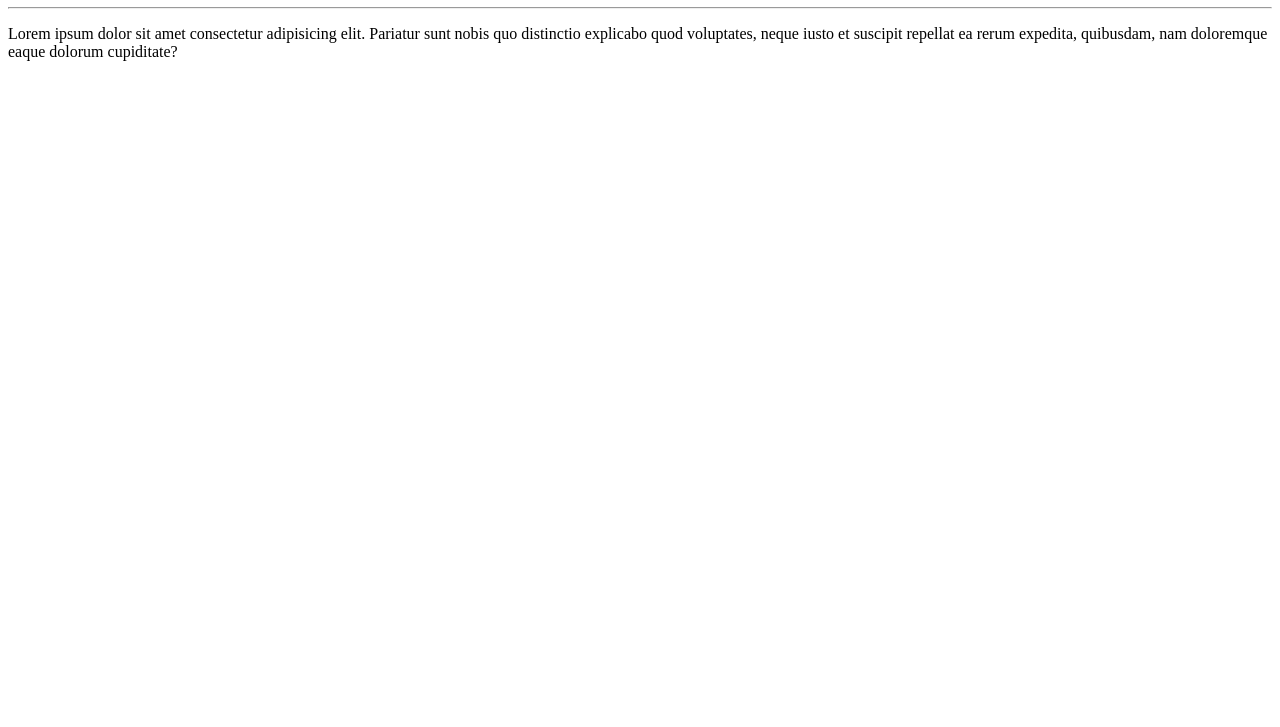
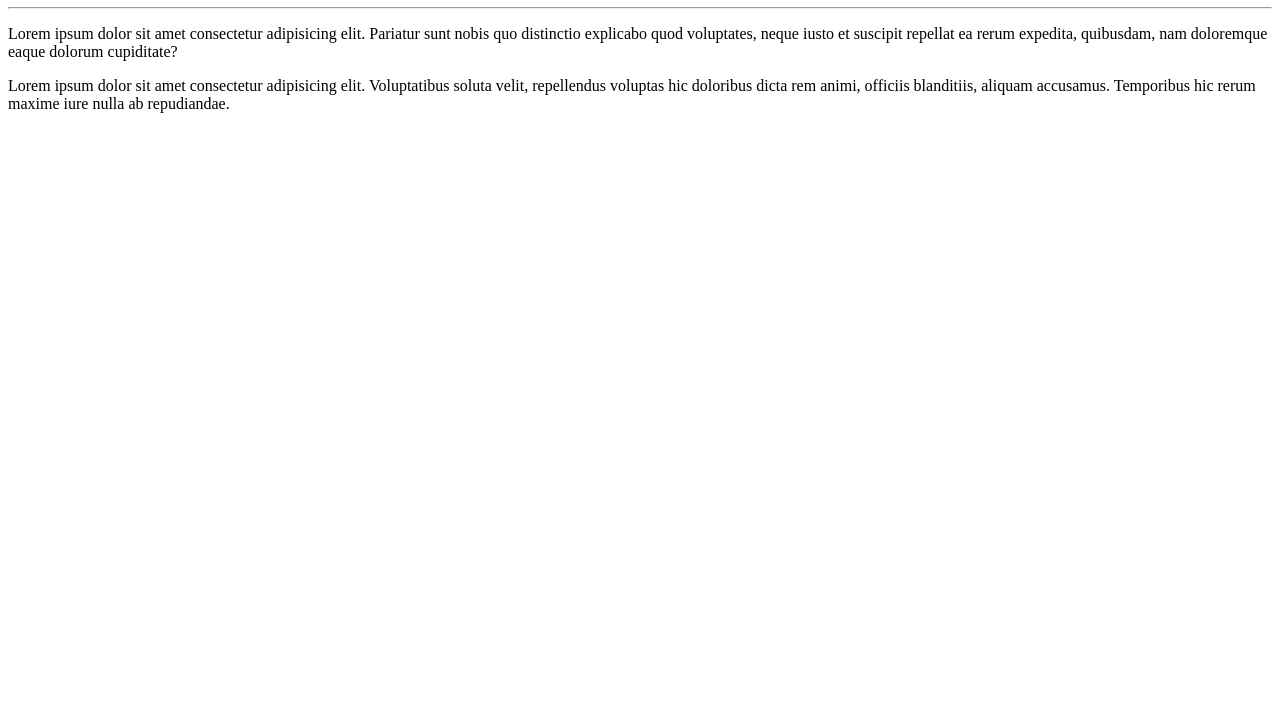
Before and after one commit to SilvanaMF1985/Ola-mundo, a plain HTML site: page SiteExemplo/index.html in a window 1280 px wide. Shown: the part 73-800 px from the top of the page. Drawn offline with Linux system fonts and the light colour scheme.

Commit message:
Adicionei um paragrafo

```diff
--- a/SiteExemplo/index.html
+++ b/SiteExemplo/index.html
@@ -9,5 +9,6 @@
     <h1>Olá Mundo!</h1>
     <hr>
     <p>Lorem ipsum dolor sit amet consectetur adipisicing elit. Pariatur sunt nobis quo distinctio explicabo quod voluptates, neque iusto et suscipit repellat ea rerum expedita, quibusdam, nam doloremque eaque dolorum cupiditate?</p>
+    <p>Lorem ipsum dolor sit amet consectetur adipisicing elit. Voluptatibus soluta velit, repellendus voluptas hic doloribus dicta rem animi, officiis blanditiis, aliquam accusamus. Temporibus hic rerum maxime iure nulla ab repudiandae.</p>
 </body>
 </html>
```
